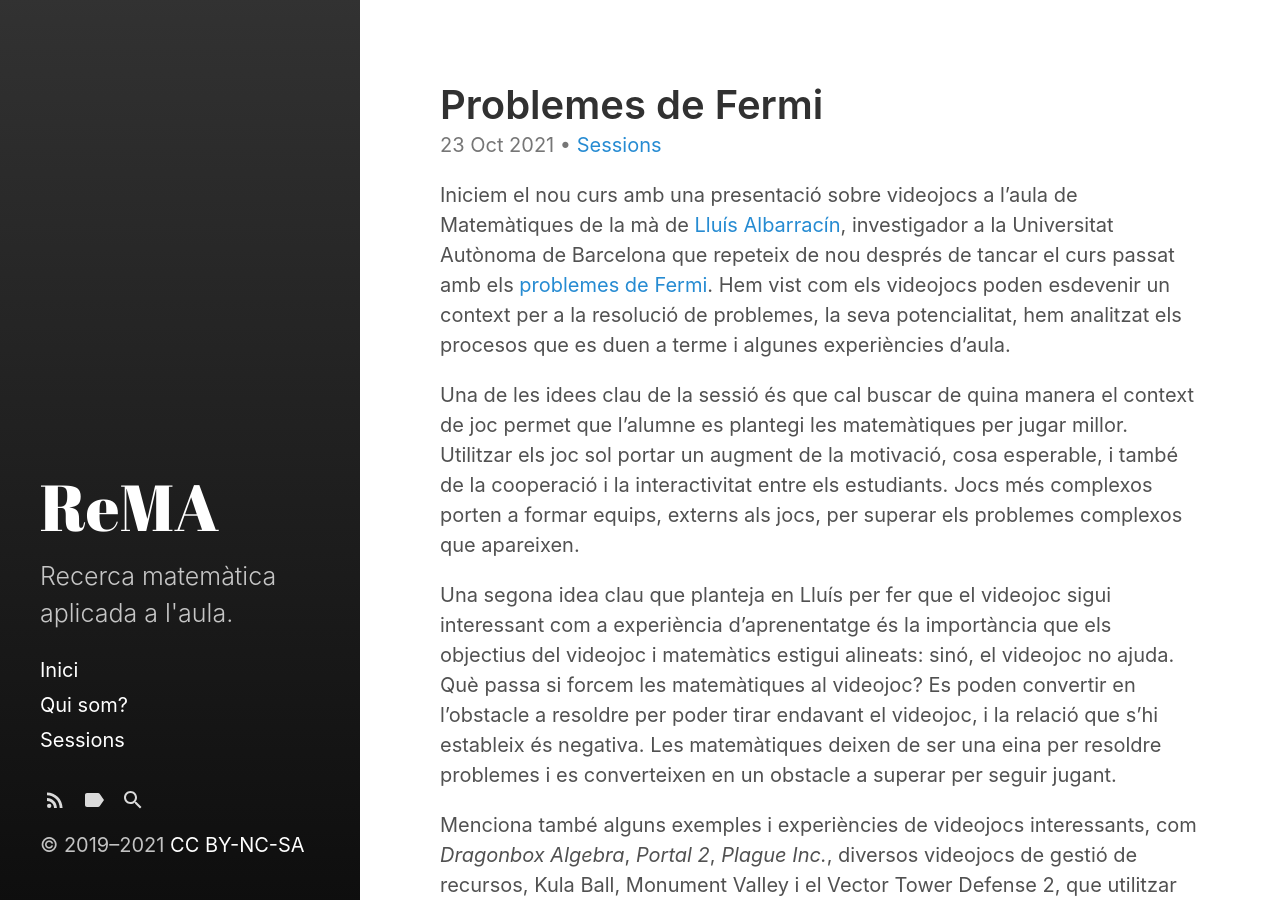
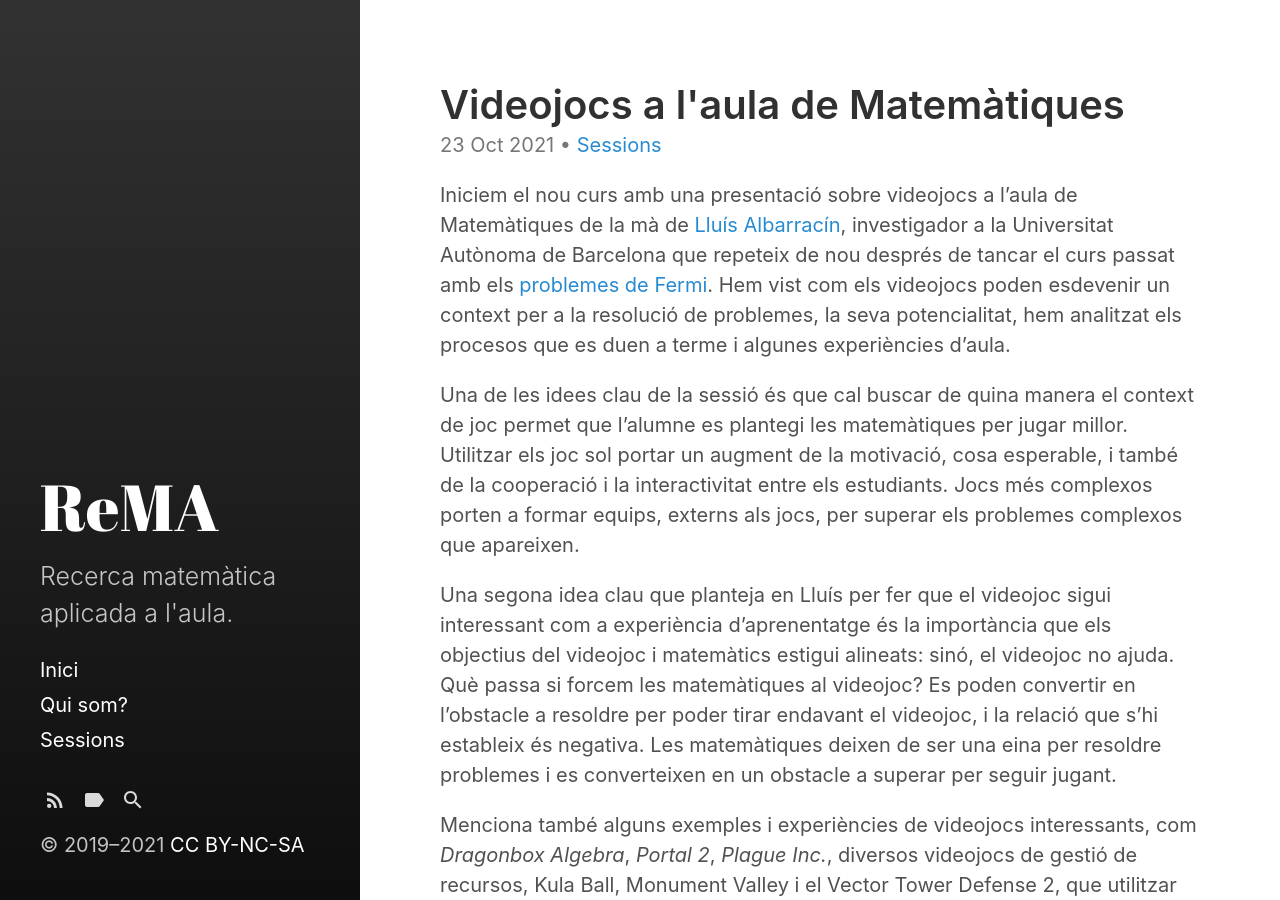
Before and after one commit to grup-rema/grup-rema.github.io, a Jekyll site: the page built from _posts/2021-10-23-Videojocs a l'aula de Matemàtiques.md, in a window 1280 px wide and 900 px high. Built offline with Jekyll 4.4.1, drawn with Linux system fonts in a browser that asks for light colours.

Commit message:
Update 2021-10-23-Videojocs a l'aula de Matemàtiques.md

```diff
--- a/_posts/2021-10-23-Videojocs a l'aula de Matemàtiques.md
+++ b/_posts/2021-10-23-Videojocs a l'aula de Matemàtiques.md
@@ -1,6 +1,6 @@
 ---
 layout: post
-title: "Problemes de Fermi"
+title: "Videojocs a l'aula de Matemàtiques"
 category: Sessions
 tags:
   - resolució de problemes
```
